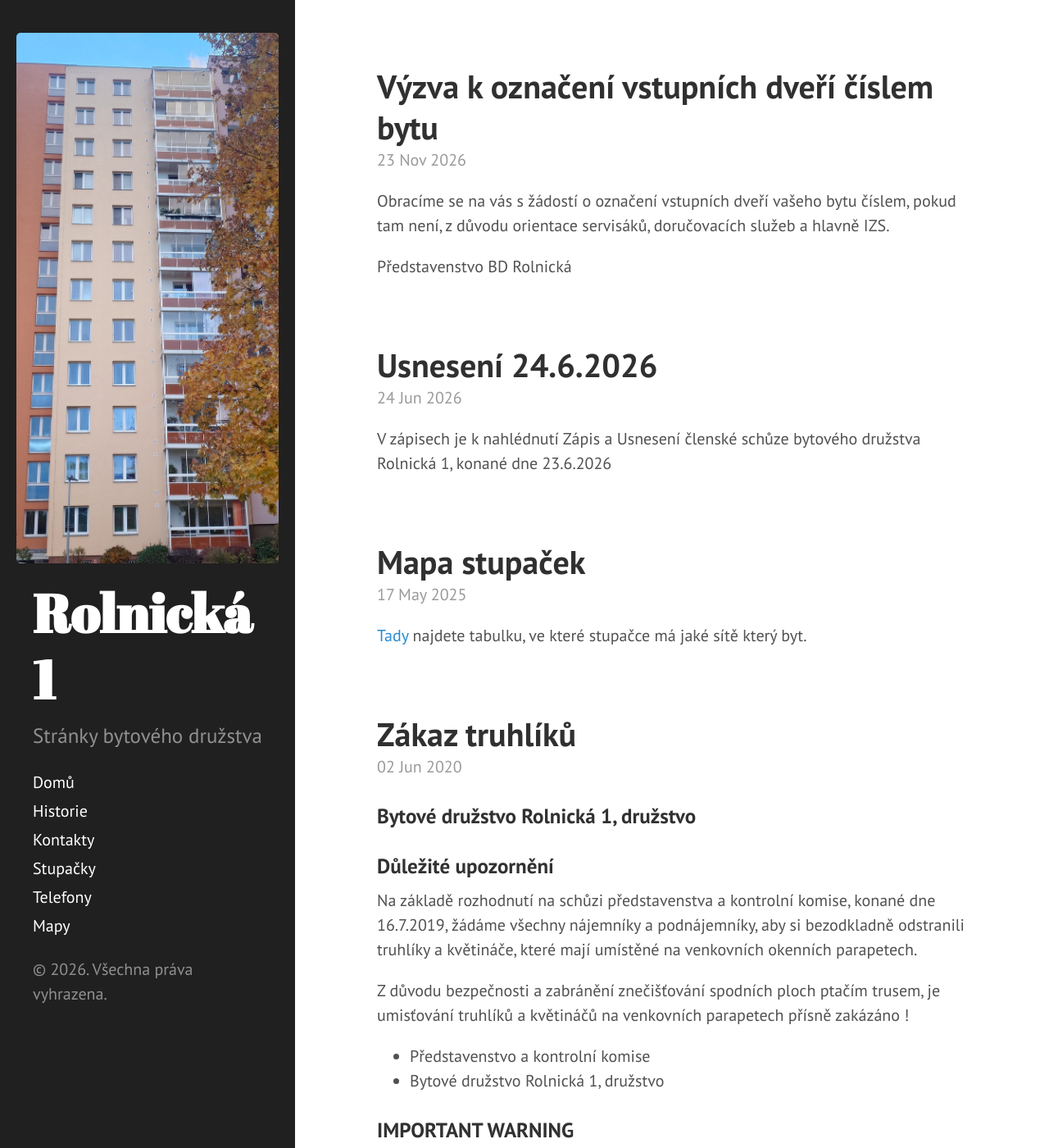
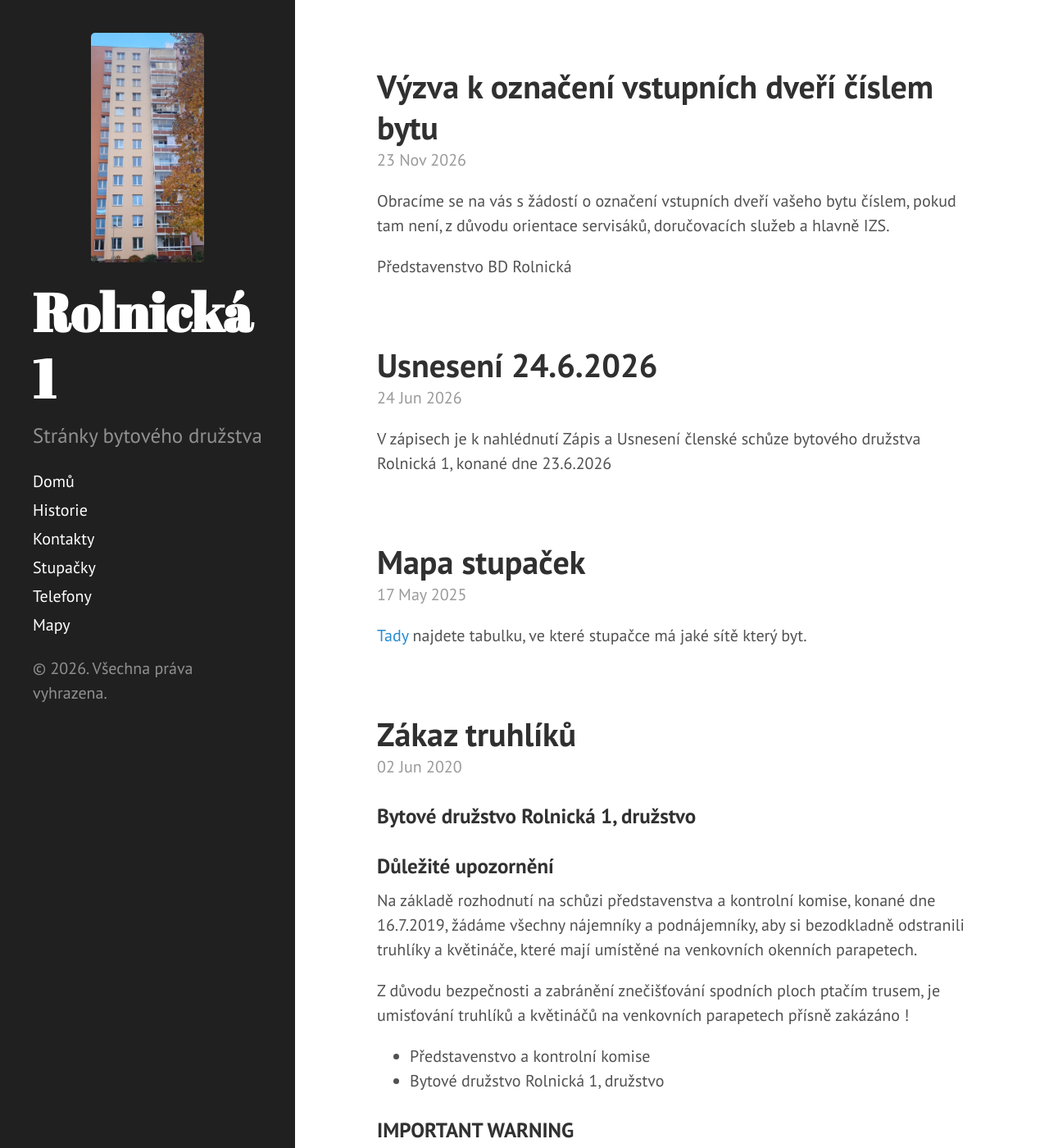
Before and after one commit to Kraksna83/rol1, a Jekyll site: the page built from index.html, in a window 1280 px wide and 1400 px high. Shown: the whole window at 82% size. Built offline with Jekyll 4.4.1, drawn with Linux system fonts in a browser that asks for light colours; the list of posts is cut into pages by our own code.

Commit message:
tak jeste

```diff
--- a/public/css/hyde.css
+++ b/public/css/hyde.css
@@ -248,8 +248,10 @@ a.sidebar-nav-item:focus {
 
 .sidebar > img {
   display: block;
+  width: auto;
   max-width: 100%;
-  height: auto;
+  max-height: 20vh;
+  object-fit: contain;
   margin: 0 auto 1rem;
 }
 
@@ -262,3 +264,13 @@ a.sidebar-nav-item:focus {
     margin: 0 auto;
   }
 }
+
+@media (min-width: 48em) {
+  .sidebar {
+    overflow-y: auto;
+  }
+
+  .sidebar-sticky {
+    position: static;
+  }
+}
```
